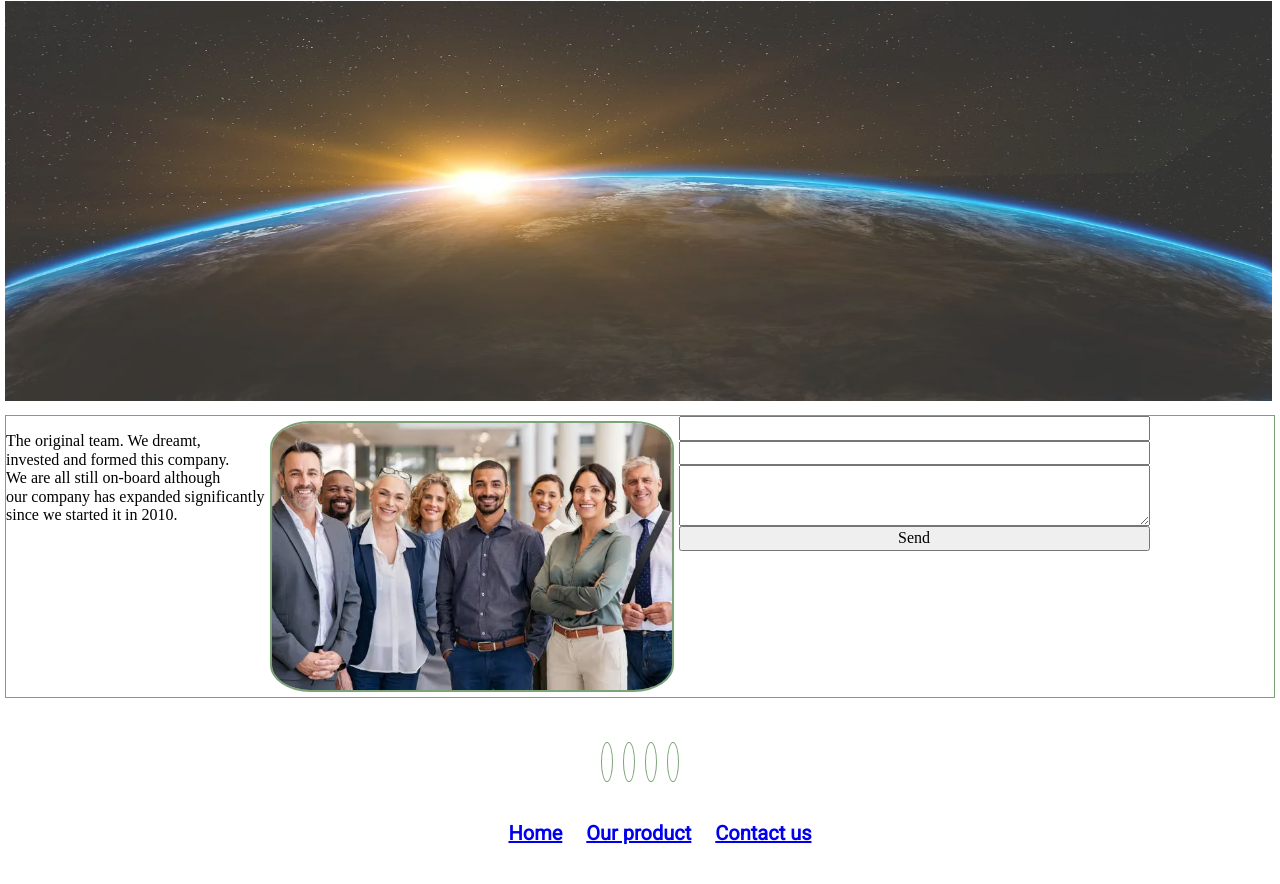
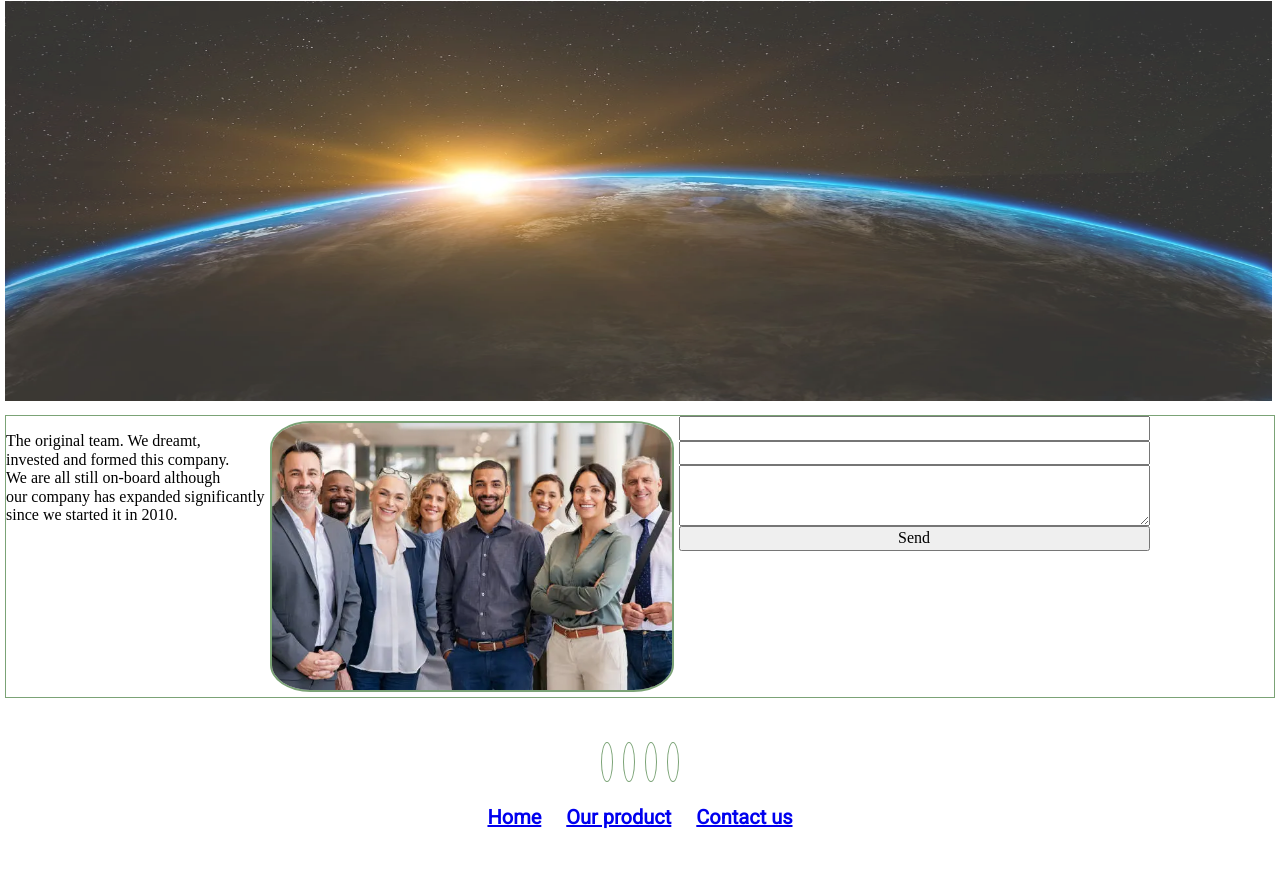
Before and after one commit to KatjaOllila/Space, a plain HTML site: page contact.html in a window 1280 px wide. Shown: the part 106-990 px from the top of the page. After the commit the page ends 960 px from the top, so only its background shows below. Drawn offline with nearby package versions, Linux system fonts and the light colour scheme.

Commit message:
added specs for list

```diff
--- a/styles/contact.css
+++ b/styles/contact.css
@@ -127,5 +127,12 @@ footer .social a {
     border-radius: 50%;
     padding: 5px;
     margin: 5px;
+}
+footer ul {
+    font-size: 20px;
+    font-weight: 700px;
+    margin-top: 0;
+    margin-bottom: 0;
+    padding: 0;
 
 }
```
